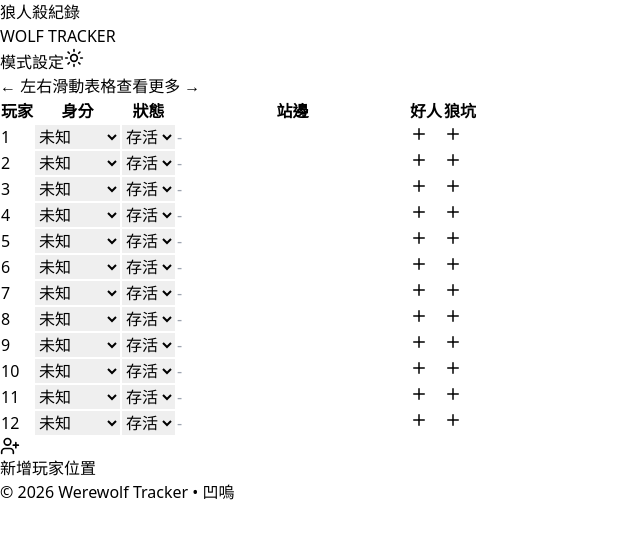
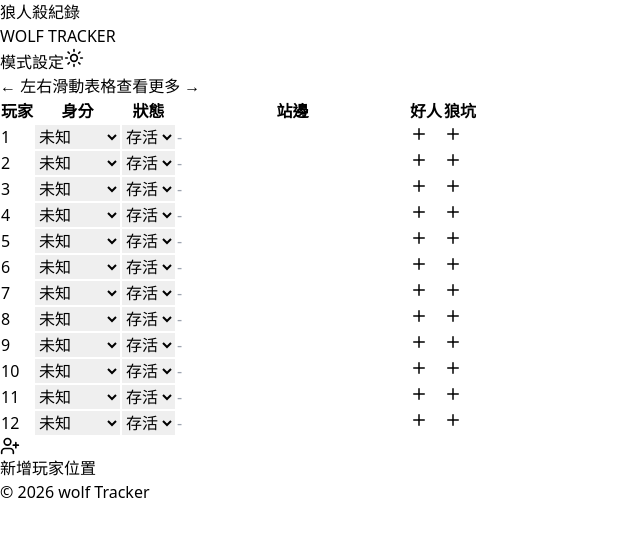
Before and after one commit to We1ce/owo_werewolf, a React (Vite) app: page / in a window 1280 px wide. Shown: the top 538 px of the page, without its empty margins (0-640 px from the left). Built offline with nearby package versions, Linux system fonts and the light colour scheme; the HTML template or start-up script is replaced by a standard one.

Commit message:
Update App.jsx

```diff
--- a/src/App.jsx
+++ b/src/App.jsx
@@ -281,7 +281,7 @@ export default function App() {
       )}
 
       <footer className="mt-12 text-center text-xs opacity-30 font-medium">
-        &copy; {new Date().getFullYear()} Werewolf Tracker • 凹嗚
+        &copy; {new Date().getFullYear()} wolf Tracker
       </footer>
     </div>
   );
```
